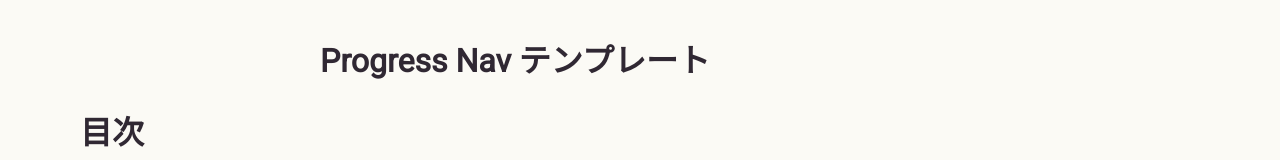
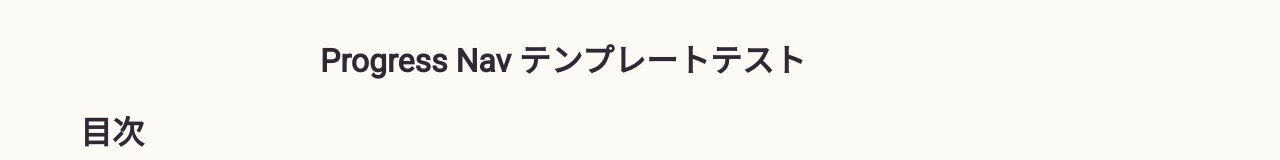
Before and after one commit to kami8ma8810/Hilight-contents, a plain HTML site: page index.html in a window 1280 px wide. Shown: the top 160 px of the page. Drawn offline with Linux system fonts and the light colour scheme; a web font is replaced by a local one.

Commit message:
ブランチテスト

```diff
--- a/index.html
+++ b/index.html
@@ -14,7 +14,7 @@
 
 <body>
   <header class="header">
-    <h1>Progress Nav テンプレート</h1>
+    <h1>Progress Nav テンプレートテスト</h1>
   </header>
   <nav class="toc">
     <h1>目次</h1>
```
